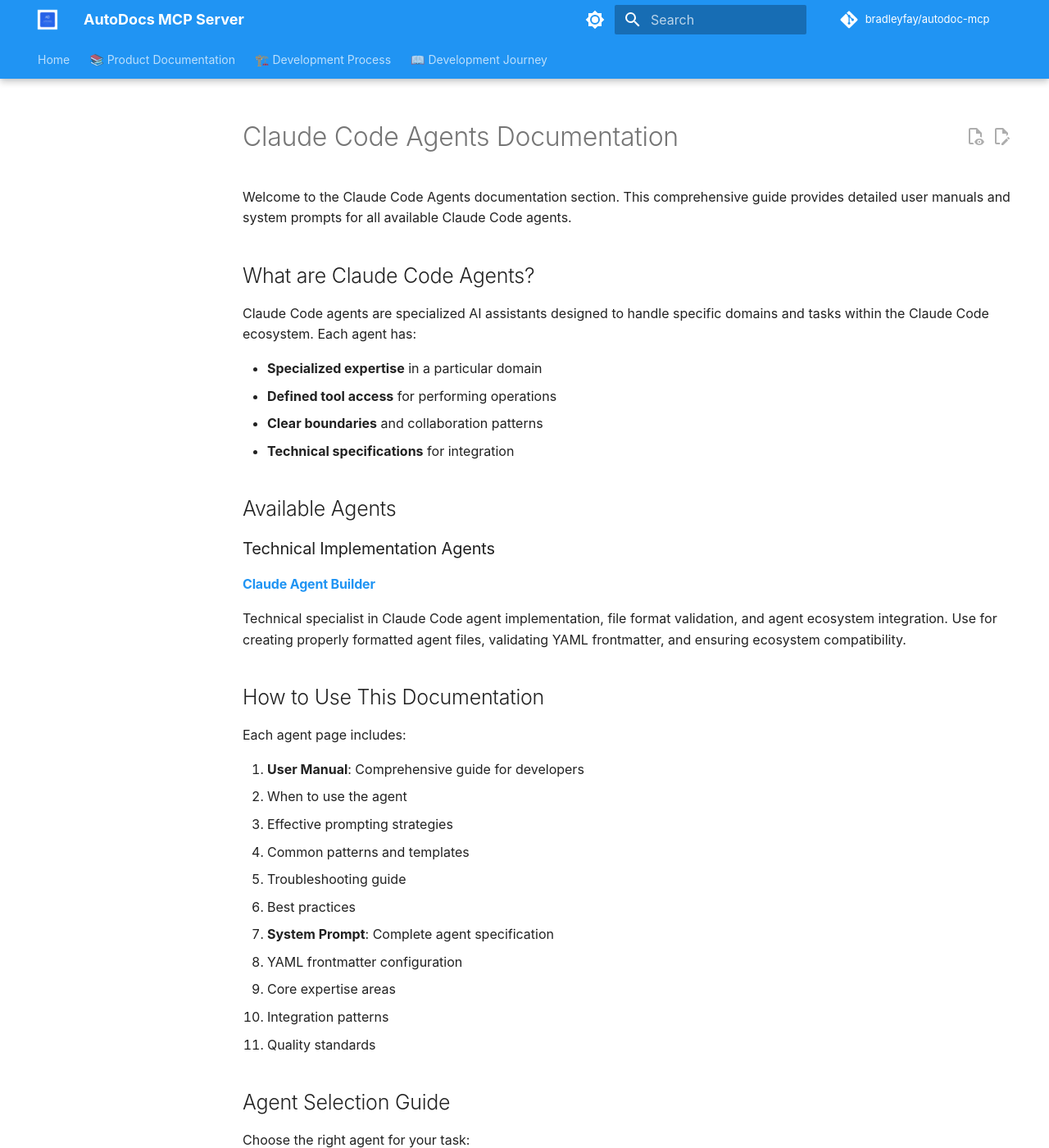
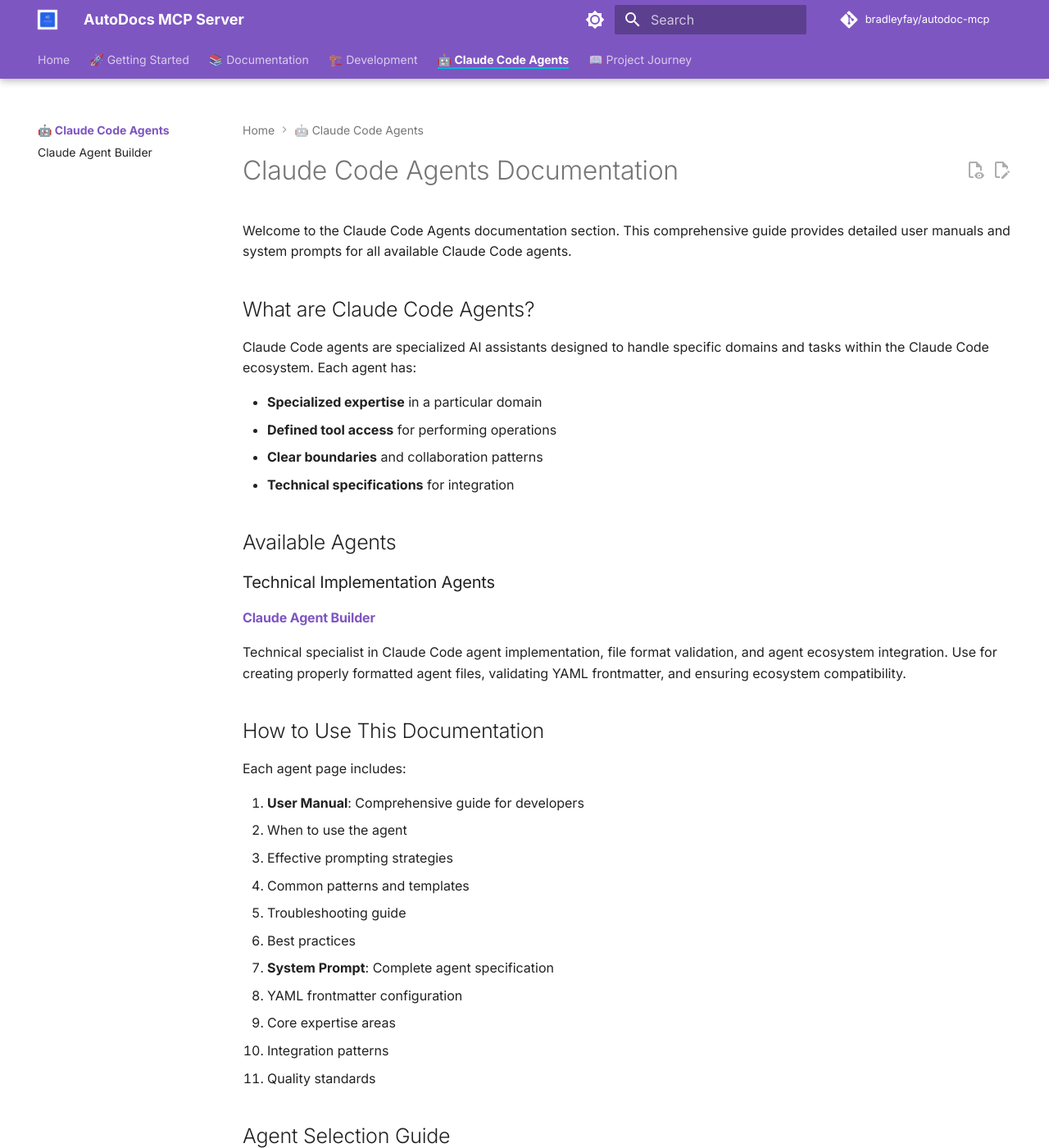
Before and after one commit to bradleyfay/autodoc-mcp, an MkDocs documentation site: the page built from docs/agents/index.md, in a window 1280 px wide and 1400 px high. Shown: the whole window at 82% size. Built offline with MkDocs 1.6.1 and Material for MkDocs 9.7.7, drawn with Linux system fonts in a browser that asks for light colours; comment, search, counter and statistics services are not loaded.

Commit message:
feat: add Claude Code agents documentation section and theme enhancements
- Add agents documentation section to mkdocs navigation
- Create comprehensive agent documentation with user guides
- Implement modern theme redesign with enhanced styling
- Add agent-specific documentation for claude-agent-builder
- Enhance visual design with improved cards, buttons, and navigation

🤖 Generated with [Claude Code](https://claude.ai/code)

Co-Authored-By: Claude <noreply@anthropic.com>

```diff
--- a/mkdocs.yml
+++ b/mkdocs.yml
@@ -9,22 +9,27 @@ strict: false
 
 nav:
   - Home: index.md
-  - 📚 Product Documentation:
+  - 🚀 Getting Started:
+    - Quick Setup: product/getting-started.md
+    - Installation: product/installation.md
+    - First API Call: product/first-api-call.md
+  - 📚 Documentation:
     - product/index.md
-    - Getting Started: product/getting-started.md
-    - Installation: product/installation.md
     - MCP Tools: product/mcp-tools.md
     - Configuration: product/configuration.md
+    - API Reference: product/api-reference.md
     - Troubleshooting: product/troubleshooting.md
-    - API Reference: product/api-reference.md
-  - 🏗️ Development Process:
+  - 🏗️ Development:
     - development/index.md
     - Architecture: development/architecture.md
-    - Development Standards: development/standards.md
+    - Contributing: development/contributing.md
     - Testing Strategy: development/testing.md
-    - Contributing: development/contributing.md
+    - Standards: development/standards.md
     - Technical Decisions: development/technical-decisions.md
-  - 📖 Development Journey:
+  - 🤖 Claude Code Agents:
+    - agents/index.md
+    - Claude Agent Builder: agents/claude-agent-builder.md
+  - 📖 Project Journey:
     - journey/index.md
     - Project Evolution: journey/evolution.md
     - Phase Completions:
@@ -42,18 +47,21 @@ theme:
   palette:
     # Palette toggle for light mode
     - scheme: default
-      primary: blue
-      accent: blue
+      primary: deep purple
+      accent: cyan
       toggle:
         icon: material/brightness-7
         name: Switch to dark mode
     # Palette toggle for dark mode
     - scheme: slate
-      primary: blue
-      accent: blue
+      primary: deep purple
+      accent: cyan
       toggle:
         icon: material/brightness-4
         name: Switch to light mode
+  font:
+    text: Inter
+    code: JetBrains Mono
   features:
     - navigation.tabs
     - navigation.tabs.sticky
```
